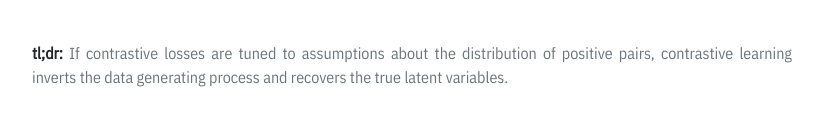
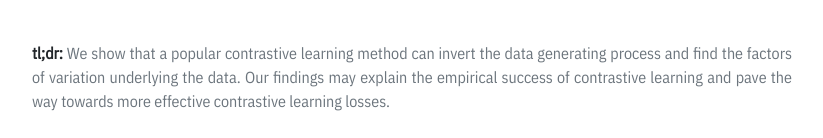
Before and after one commit to brendel-group/cl-ica, a plain HTML site: page index.html in a window 1280 px wide. Shown: the part 472-610 px from the top of the page, without its empty margins (228-1051 px from the left). Drawn offline with nearby package versions, Linux system fonts and the light colour scheme.

Commit message:
Update tldr

```diff
--- a/index.html
+++ b/index.html
@@ -184,9 +184,10 @@
                     <p>
                         <b>tl;dr:</b>
                         <span class="text-muted">
-                            If contrastive losses are tuned to assumptions about the distribution of positive pairs,
-                            contrastive learning inverts the data generating process and recovers the true latent
-                            variables.
+                            We show that a popular contrastive learning method can invert the data generating process
+                            and find the factors of variation underlying the data. Our findings may explain the
+                            empirical success of contrastive learning and pave the way towards more effective
+                            contrastive learning losses.
                         </span>
                     </p>
                 </div>
```
